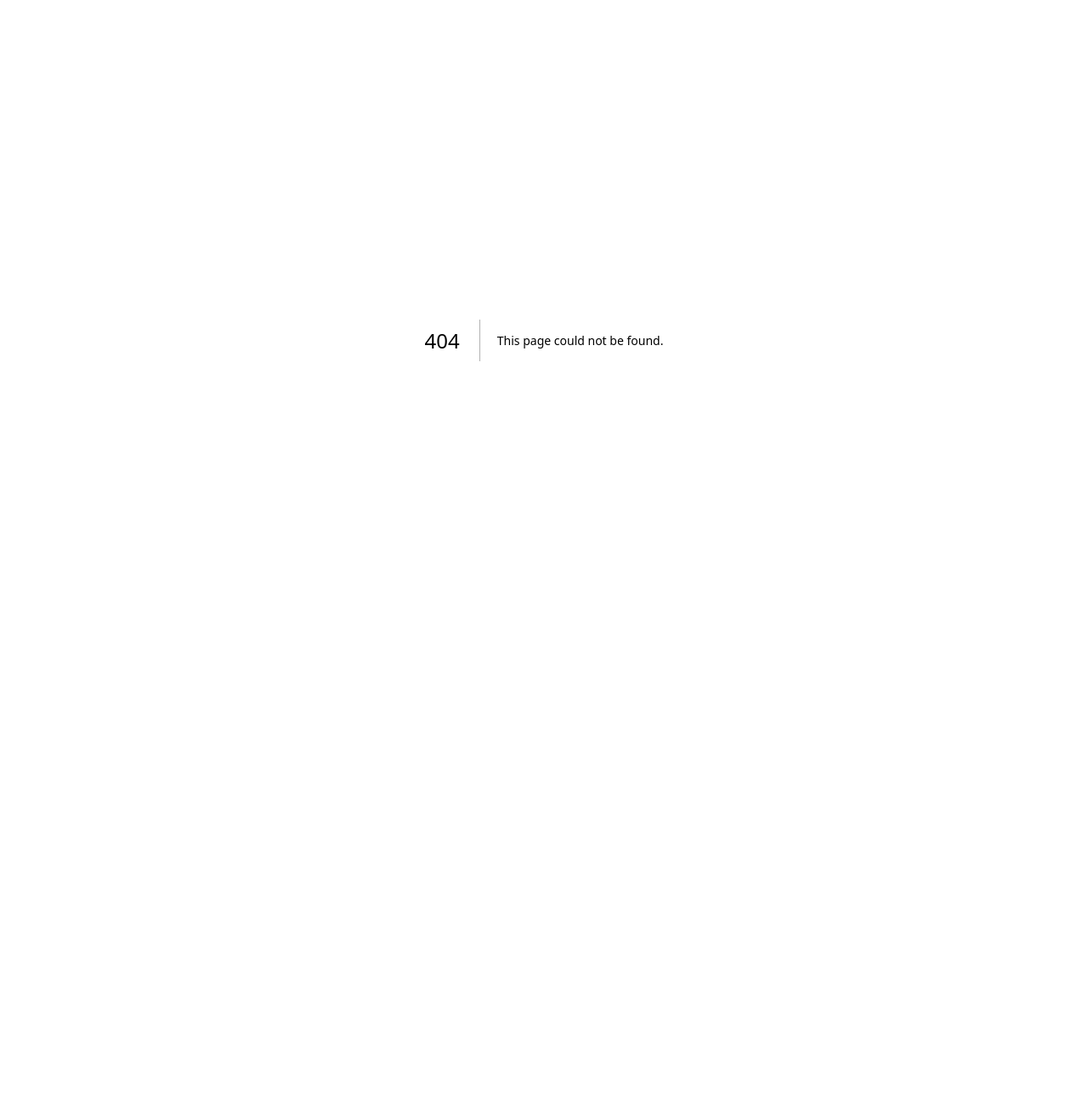
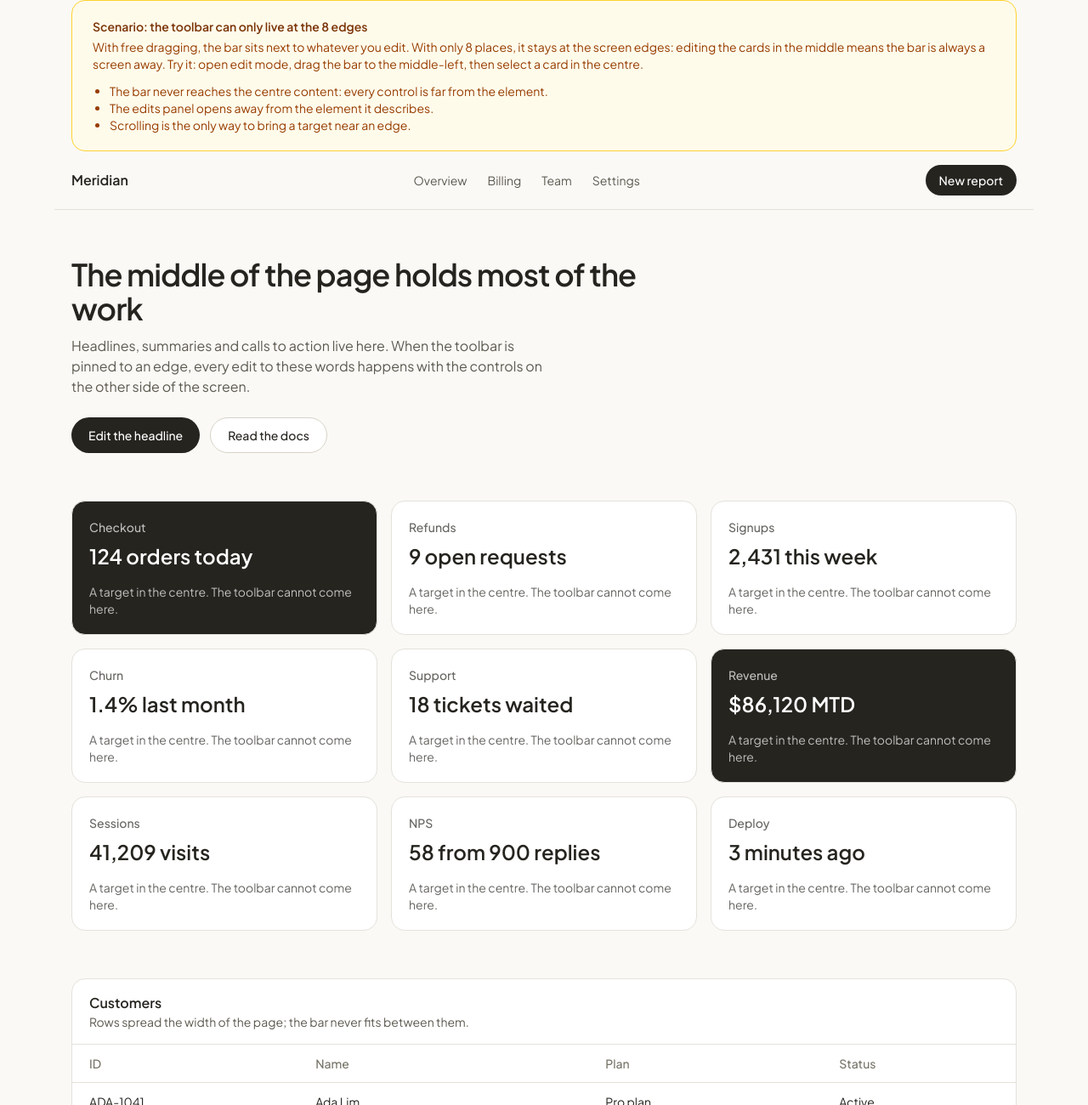
Before and after one commit to farhantawfeeq56/edityy, a Next.js app: page /sample in a window 1280 px wide. Before the commit this address had no page. Shown: the top 1300 px of the page at 85% size. Before the commit the page ends 800 px from the top, so only its background shows below. Built offline with nearby package versions, Linux system fonts and the light colour scheme.

Commit message:
feat(sample): add a dense page that shows the eight-places trade-off

```diff
--- /dev/null
+++ b/app/sample/page.tsx
@@ -0,0 +1,153 @@
+import type { Metadata } from "next";
+
+// Sample page for the docking trade-off: if the editing toolbar could only
+// live in the eight edge places, editing content in the middle of a dense
+// page means the bar is always far from the element. Not linked from the site.
+export const metadata: Metadata = {
+  title: "Sample — Edityy",
+  robots: { index: false },
+};
+
+const cards = [
+  { title: "Checkout", note: "124 orders today", tone: "bg-neutral-900 text-white" },
+  { title: "Refunds", note: "9 open requests", tone: "bg-white" },
+  { title: "Signups", note: "2,431 this week", tone: "bg-white" },
+  { title: "Churn", note: "1.4% last month", tone: "bg-white" },
+  { title: "Support", note: "18 tickets waited", tone: "bg-white" },
+  { title: "Revenue", note: "$86,120 MTD", tone: "bg-neutral-900 text-white" },
+  { title: "Sessions", note: "41,209 visits", tone: "bg-white" },
+  { title: "NPS", note: "58 from 900 replies", tone: "bg-white" },
+  { title: "Deploy", note: "3 minutes ago", tone: "bg-white" },
+];
+
+const rows = [
+  ["ADA-1041", "Ada Lim", "Pro plan", "Active"],
+  ["MRT-884", "Marta Ruiz", "Team plan", "Paused"],
+  ["KJO-552", "Kofi Asante", "Free plan", "Active"],
+  ["ZYN-317", "Zineb Haddad", "Pro plan", "Active"],
+  ["OPS-619", "Oren Petrov", "Enterprise", "Active"],
+  ["SUK-204", "Sana Khoury", "Team plan", "New"],
+];
+
+export default function SamplePage() {
+  return (
+    <main className="mx-auto w-full max-w-6xl px-5 pb-20">
+      <section aria-label="Scenario" className="rounded-2xl border border-amber-300 bg-amber-50 px-6 py-5">
+        <p className="text-sm font-semibold text-amber-900">Scenario: the toolbar can only live at the 8 edges</p>
+        <p className="mt-1 text-sm text-amber-800">
+          With free dragging, the bar sits next to whatever you edit. With only 8 places, it stays at the screen
+          edges: editing the cards in the middle means the bar is always a screen away. Try it: open edit mode,
+          drag the bar to the middle-left, then select a card in the centre.
+        </p>
+        <ul className="mt-3 list-disc pl-5 text-sm text-amber-800">
+          <li>The bar never reaches the centre content: every control is far from the element.</li>
+          <li>The edits panel opens away from the element it describes.</li>
+          <li>Scrolling is the only way to bring a target near an edge.</li>
+        </ul>
+      </section>
+
+      <header className="sticky top-0 z-10 -mx-5 border-b border-neutral-200 bg-neutral-50/95 px-5 py-4 backdrop-blur">
+        <div className="flex items-center justify-between">
+          <p className="font-semibold">Meridian</p>
+          <nav className="hidden gap-6 text-sm text-neutral-600 md:flex">
+            <span>Overview</span>
+            <span>Billing</span>
+            <span>Team</span>
+            <span>Settings</span>
+          </nav>
+          <button type="button" className="rounded-full bg-neutral-900 px-4 py-2 text-sm font-medium text-white">
+            New report
+          </button>
+        </div>
+      </header>
+
+      <section className="py-14">
+        <h1 className="max-w-2xl text-4xl font-semibold tracking-tight">The middle of the page holds most of the work</h1>
+        <p className="mt-3 max-w-xl text-neutral-600">
+          Headlines, summaries and calls to action live here. When the toolbar is pinned to an edge, every edit to
+          these words happens with the controls on the other side of the screen.
+        </p>
+        <div className="mt-6 flex gap-3">
+          <button type="button" className="rounded-full bg-neutral-900 px-5 py-2.5 text-sm font-medium text-white">
+            Edit the headline
+          </button>
+          <button
+            type="button"
+            className="rounded-full border border-neutral-300 bg-white px-5 py-2.5 text-sm font-medium"
+          >
+            Read the docs
+          </button>
+        </div>
+      </section>
+
+      <section aria-label="Cards" className="grid grid-cols-1 gap-4 sm:grid-cols-2 lg:grid-cols-3">
+        {cards.map((card) => (
+          <article key={card.title} className={`rounded-2xl border border-neutral-200 p-5 ${card.tone}`}>
+            <h2 className="text-sm font-medium opacity-70">{card.title}</h2>
+            <p className="mt-2 text-2xl font-semibold">{card.note}</p>
+            <p className="mt-4 text-sm opacity-70">A target in the centre. The toolbar cannot come here.</p>
+          </article>
+        ))}
+      </section>
+
+      <section aria-label="Table" className="mt-14 overflow-hidden rounded-2xl border border-neutral-200 bg-white">
+        <div className="border-b border-neutral-200 px-5 py-4">
+          <h2 className="font-semibold">Customers</h2>
+          <p className="text-sm text-neutral-600">Rows spread the width of the page; the bar never fits between them.</p>
+        </div>
+        <table className="w-full text-left text-sm">
+          <thead>
+            <tr className="border-b border-neutral-200 text-neutral-500">
+              <th className="px-5 py-3 font-medium">ID</th>
+              <th className="px-5 py-3 font-medium">Name</th>
+              <th className="px-5 py-3 font-medium">Plan</th>
+              <th className="px-5 py-3 font-medium">Status</th>
+            </tr>
+          </thead>
+          <tbody>
+            {rows.map((row) => (
+              <tr key={row[0]} className="border-b border-neutral-100 last:border-0">
+                {row.map((cell) => (
+                  <td key={cell} className="px-5 py-3">
+                    {cell}
+                  </td>
+                ))}
+              </tr>
+            ))}
+          </tbody>
+        </table>
+      </section>
+
+      <section aria-label="Form" className="mt-14 grid gap-8 rounded-2xl border border-neutral-200 bg-white p-6 md:grid-cols-2">
+        <div>
+          <h2 className="text-xl font-semibold">A small form, field by field</h2>
+          <p className="mt-2 text-sm text-neutral-600">
+            Each label and input is a separate target. The bar stays at the edge while the caret walks the form.
+          </p>
+        </div>
+        <form className="grid gap-3">
+          <label className="grid gap-1 text-sm">
+            Company
+            <input className="rounded-lg border border-neutral-300 px-3 py-2" defaultValue="Meridian Co" />
+          </label>
+          <label className="grid gap-1 text-sm">
+            Contact email
+            <input className="rounded-lg border border-neutral-300 px-3 py-2" defaultValue="hello@meridian.example" />
+          </label>
+          <label className="grid gap-1 text-sm">
+            Region
+            <input className="rounded-lg border border-neutral-300 px-3 py-2" defaultValue="EU Central" />
+          </label>
+          <button type="button" className="mt-1 rounded-full bg-neutral-900 px-4 py-2 text-sm font-medium text-white">
+            Save changes
+          </button>
+        </form>
+      </section>
+
+      <footer className="mt-16 flex flex-wrap items-center justify-between gap-4 border-t border-neutral-200 pt-6 text-sm text-neutral-500">
+        <p>Meridian — a sample page for the docking trade-off.</p>
+        <p>Footer targets sit at the bottom edge, where the bar can reach them.</p>
+      </footer>
+    </main>
+  );
+}
```
